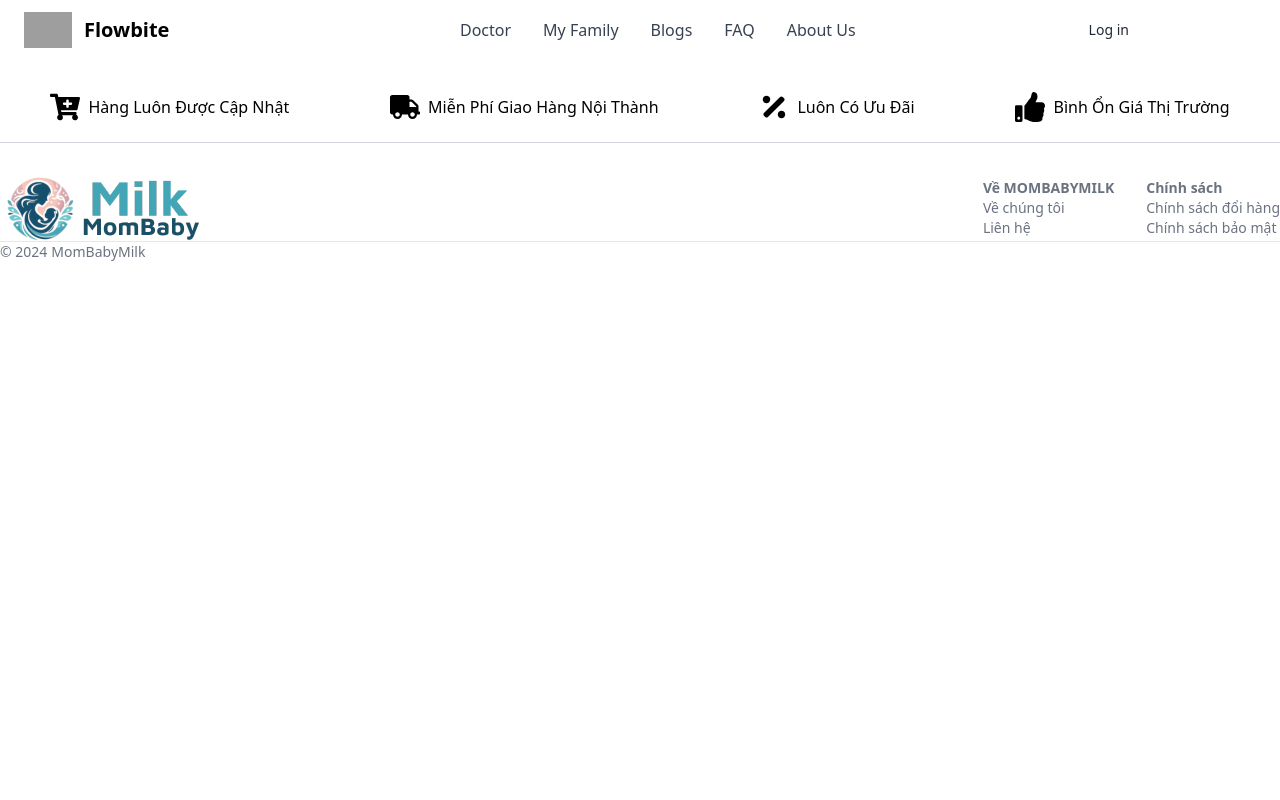
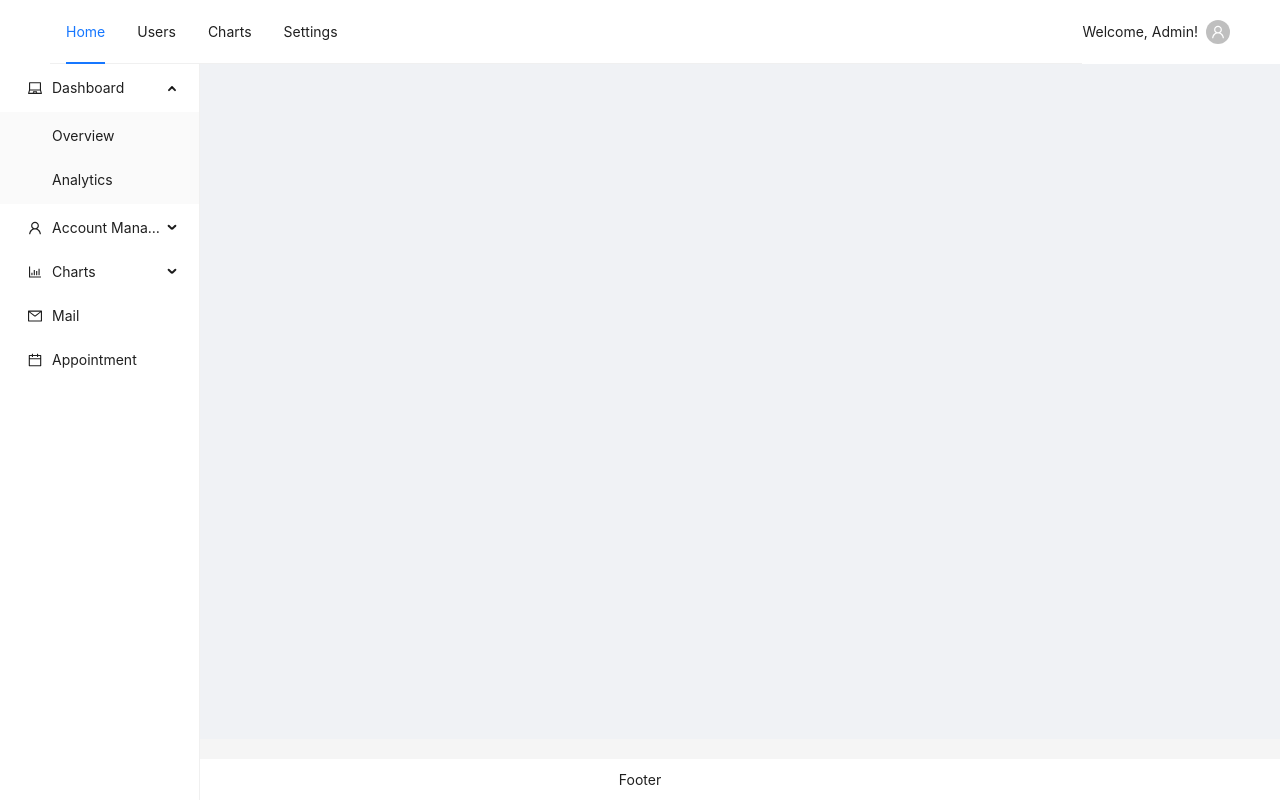
Before and after one commit to XuanThinhTu/Baby_Tracking_System, a React (Vite) app in the folder fe_babyTracking/: page /admin in a window 1280 px wide. Built offline with nearby package versions, Linux system fonts and the light colour scheme; grey boxes are pictures that could not be loaded.

Commit message:
divide Routes into AdminRoutes and UserRoutes, resolve router problems

```diff
--- a/fe_babyTracking/src/pages/admin/AdminHomePage/AdminHomePage.jsx
+++ b/fe_babyTracking/src/pages/admin/AdminHomePage/AdminHomePage.jsx
@@ -3,19 +3,21 @@ import {
   CalendarOutlined,
   LaptopOutlined,
   MailOutlined,
-  NotificationOutlined,
   UserOutlined,
 } from "@ant-design/icons";
-import { App, Avatar, Dropdown, Layout, Menu, Space, theme } from "antd";
+import { Avatar, Dropdown, Layout, Menu, Space } from "antd";
 import { Content, Footer, Header } from "antd/es/layout/layout";
 import Sider from "antd/es/layout/Sider";
-import React, { useState } from "react";
+import { useState } from "react";
 import UserManagement from "../content/UserManagement";
+// import DoctorManagement from "../content/DoctorManagement";
+// import AppointmentManagement from "../content/AppointmentManagement";
+// import PieChart from "../content/charts/PieChart";
 
 const items1 = [
   { key: "home", label: "Home" },
   { key: "users", label: "Users" },
-  { key: "orders", label: "Orders" },
+  { key: "charts", label: "Charts" },
   { key: "settings", label: "Settings" },
 ];
 
@@ -54,9 +56,9 @@ const items2 = [
     label: "Mail",
   },
   {
-    key: "calendar",
+    key: "appointment",
     icon: <CalendarOutlined />,
-    label: "Calendar",
+    label: "Appointment",
   },
 ];
 
@@ -76,6 +78,12 @@ function AdminHomePage() {
     switch (selectedKey) {
       case "user-management":
         return <UserManagement />;
+      case "doctor-management":
+        return <DoctorManagement />;
+      case "appointment":
+        return <AppointmentManagement />;
+      case "pie":
+        return <PieChart />;
     }
   };
 
@@ -123,9 +131,9 @@ function AdminHomePage() {
         <Content
           style={{
             flex: 1,
-            padding: 0,
-            minHeight: "100vh",
+            padding: "20px",
             background: "#f0f2f5",
+            overflow: "auto",
           }}
         >
           {renderContent()}
@@ -133,7 +141,12 @@ function AdminHomePage() {
       </Layout>
 
       <Footer
-        style={{ textAlign: "center", background: "#fff", padding: "10px 0" }}
+        style={{
+          textAlign: "center",
+          background: "#fff",
+          padding: "10px 0",
+          marginTop: "20px",
+        }}
       >
         Footer
       </Footer>
--- a/fe_babyTracking/src/routes/index.jsx
+++ b/fe_babyTracking/src/routes/index.jsx
@@ -1,5 +1,12 @@
 import React from "react";
-import { BrowserRouter as Router, Routes, Route } from "react-router-dom";
+import {
+  BrowserRouter as Router,
+  Routes,
+  Route,
+  useLocation,
+} from "react-router-dom";
+import App from "../App";
+import AdminHomePage from "../pages/admin/AdminHomePage/AdminHomePage";
 import HomePage from "../pages/user/Home/HomePage";
 import SignIn from "../pages/user/Auth/Login";
 import UserHeader from "../components/header/UserHeader";
@@ -7,9 +14,9 @@ import SignUp from "../pages/user/Auth/Register";
 import ForgotPassword from "../pages/user/Auth/ForgotPassword";
 import MainFooter from "../components/Footer";
 
-function AppRouter() {
+function UserLayout() {
   return (
-    <Router>
+    <>
       <UserHeader />
       <div className="container mx-auto px-2 py-4">
         <Routes>
@@ -17,11 +24,29 @@ function AppRouter() {
           <Route path="/login" element={<SignIn />} />
           <Route path="/register" element={<SignUp />} />
           <Route path="/forgot-password" element={<ForgotPassword />} />
-
         </Routes>
       </div>
       <MainFooter />
+    </>
+  );
+}
 
+function AdminLayout() {
+  return (
+    <div className="w-full min-h-screen bg-gray-100">
+      <Routes>
+        <Route path="/" element={<AdminHomePage />} />
+      </Routes>
+    </div>
+  );
+}
+function AppRouter() {
+  return (
+    <Router>
+      <Routes>
+        <Route path="/*" element={<UserLayout />} />
+        <Route path="/admin" element={<AdminHomePage />} />
+      </Routes>
     </Router>
   );
 }
```
